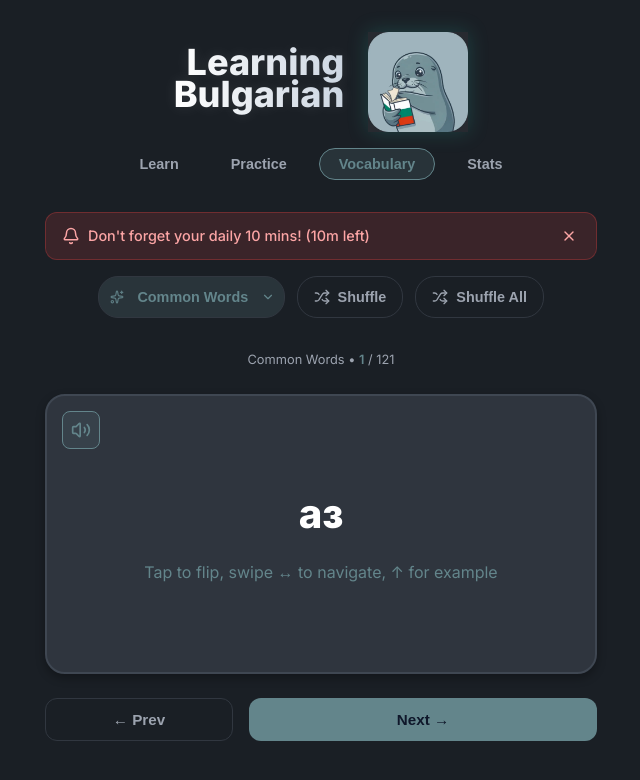
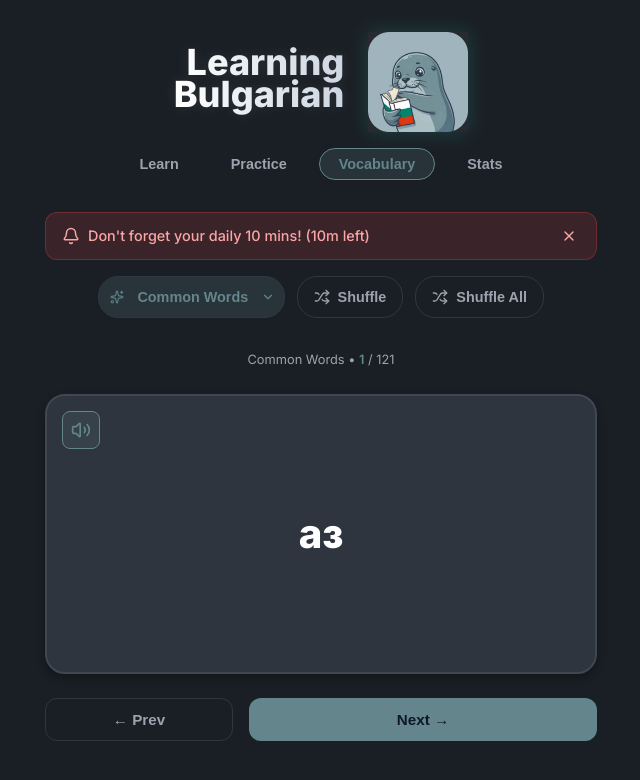
Before and after one commit to baguotti/bulgarian_app, a React (Vite) app: page / in a window 1280 px wide. Both pictures are taken after a click on the button "Vocabulary". Shown: the top 780 px of the page, without its empty margins (319-959 px from the left). Built offline with nearby package versions, Linux system fonts and the light colour scheme.

Commit message:
refactor: Display context sentences directly on card back and remove helper text

```diff
--- a/src/components/Flashcards/FlashcardGame.jsx
+++ b/src/components/Flashcards/FlashcardGame.jsx
@@ -13,7 +13,6 @@ const FlashcardGame = () => {
     const [activeDeck, setActiveDeck] = useState([]);
     const [currentIndex, setCurrentIndex] = useState(0);
     const [isFlipped, setIsFlipped] = useState(false);
-    const [showContext, setShowContext] = useState(false);
     const [category, setCategory] = useState("Common Words");
     // mode: 'category' | 'shuffle-category' | 'shuffle-all'
     const [mode, setMode] = useState('category');
@@ -59,7 +58,6 @@ const FlashcardGame = () => {
         setActiveDeck(deck);
         setCurrentIndex(0);
         setIsFlipped(false);
-        setShowContext(false);
     };
 
     const handleCategoryChange = (newCat) => {
@@ -81,7 +79,6 @@ const FlashcardGame = () => {
     const nextCard = () => {
         triggerHaptic('medium');
         setIsFlipped(false);
-        setShowContext(false);
         // In any shuffle mode, pick a new random card; in ordered mode, go sequential
         if (mode === 'shuffle-category' || mode === 'shuffle-all') {
             setCurrentIndex(Math.floor(Math.random() * activeDeck.length));
@@ -93,7 +90,6 @@ const FlashcardGame = () => {
     const prevCard = () => {
         triggerHaptic('medium');
         setIsFlipped(false);
-        setShowContext(false);
         // In shuffle mode, since we don't have history tracking, going back sequentially is the most logical fallback
         setCurrentIndex(prev => (prev - 1 + activeDeck.length) % activeDeck.length);
     };
@@ -257,26 +253,17 @@ const FlashcardGame = () => {
             {/* The Flashcard */}
             <motion.div
                 className="flashcard"
-                drag
-                dragConstraints={{ left: 0, right: 0, top: 0, bottom: 0 }}
+                drag="x"
+                dragConstraints={{ left: 0, right: 0 }}
                 dragElastic={0.6}
                 onDragEnd={(event, info) => {
                     const swipeThresholdX = 50;
-                    const swipeThresholdY = 50;
                     if (info.offset.x > swipeThresholdX) {
                         // Swiped right -> Next Word
                         nextCard();
                     } else if (info.offset.x < -swipeThresholdX) {
                         // Swiped left -> Previous Word
                         prevCard();
-                    } else if (info.offset.y < -swipeThresholdY) {
-                        // Swiped up -> Show Context
-                        triggerHaptic('medium');
-                        setShowContext(true);
-                    } else if (info.offset.y > swipeThresholdY) {
-                        // Swiped down -> Hide Context
-                        triggerHaptic('light');
-                        setShowContext(false);
                     }
                 }}
                 onClick={() => {
@@ -312,34 +299,19 @@ const FlashcardGame = () => {
                             <Volume2 size={20} />
                         </button>
                         <div style={{ fontSize: '2.5rem', fontWeight: 800 }}>{card.bg}</div>
-
-                        {showContext && card.example && (
-                            <motion.div
-                                initial={{ opacity: 0, y: 10 }}
-                                animate={{ opacity: 1, y: 0 }}
-                                style={{ marginTop: '2rem', padding: '1rem', background: 'rgba(99, 133, 139, 0.1)', borderRadius: '12px', width: '90%' }}
-                            >
-                                <div style={{ fontSize: '1.2rem', fontWeight: 600, color: 'var(--text-color)' }}>{card.example.bg}</div>
-                                <div style={{ fontSize: '1rem', color: 'var(--text-secondary)', marginTop: '0.5rem' }}>{card.example.en}</div>
-                            </motion.div>
-                        )}
-
-                        {!showContext && <div style={{ color: 'var(--accent-color)', marginTop: '1rem' }}>Tap to flip, swipe ↔ to navigate, ↑ for example</div>}
                     </div>
                     <div className="flashcard-back">
                         <div style={{ textAlign: 'center', width: '100%', display: 'flex', flexDirection: 'column', alignItems: 'center' }}>
                             <div style={{ fontSize: '2.5rem', fontWeight: 500, textAlign: 'center', color: '#FFFFFF' }} dangerouslySetInnerHTML={{ __html: card.lat }} />
                             <div style={{ color: 'var(--accent-color)', marginTop: '1rem', textAlign: 'center', fontWeight: 600 }}>{card.en}</div>
 
-                            {showContext && card.example && (
-                                <motion.div
-                                    initial={{ opacity: 0, y: 10 }}
-                                    animate={{ opacity: 1, y: 0 }}
-                                    style={{ marginTop: '2rem', padding: '1rem', background: 'rgba(255, 255, 255, 0.1)', borderRadius: '12px', width: '90%' }}
+                            {card.example && (
+                                <div
+                                    style={{ marginTop: '1.5rem', padding: '0.8rem 1rem', background: 'rgba(255, 255, 255, 0.1)', borderRadius: '12px', width: '90%' }}
                                 >
-                                    <div style={{ fontSize: '1.2rem', fontWeight: 600, color: '#FFFFFF' }}>{card.example.bg}</div>
-                                    <div style={{ fontSize: '1rem', color: 'rgba(255, 255, 255, 0.8)', marginTop: '0.5rem' }}>{card.example.en}</div>
-                                </motion.div>
+                                    <div style={{ fontSize: '1.1rem', fontWeight: 600, color: '#FFFFFF' }}>{card.example.bg}</div>
+                                    <div style={{ fontSize: '0.9rem', color: 'rgba(255, 255, 255, 0.8)', marginTop: '0.4rem' }}>{card.example.en}</div>
+                                </div>
                             )}
                         </div>
                     </div>
```
